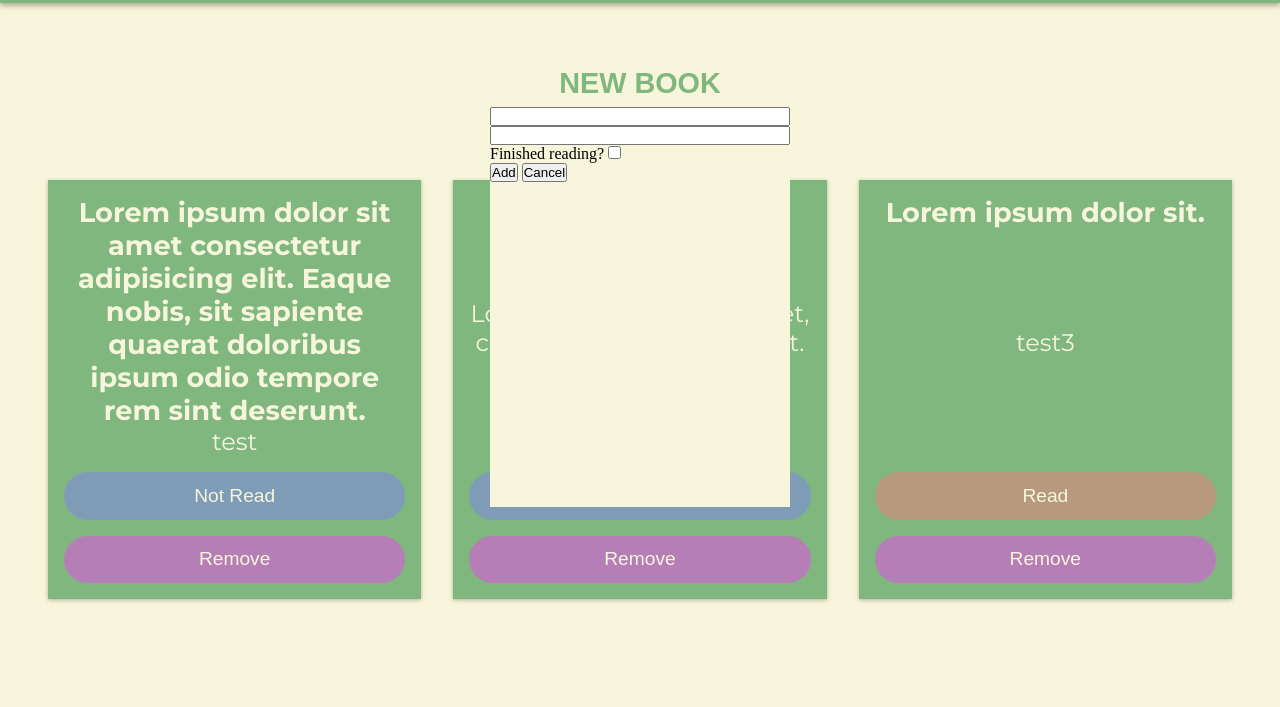
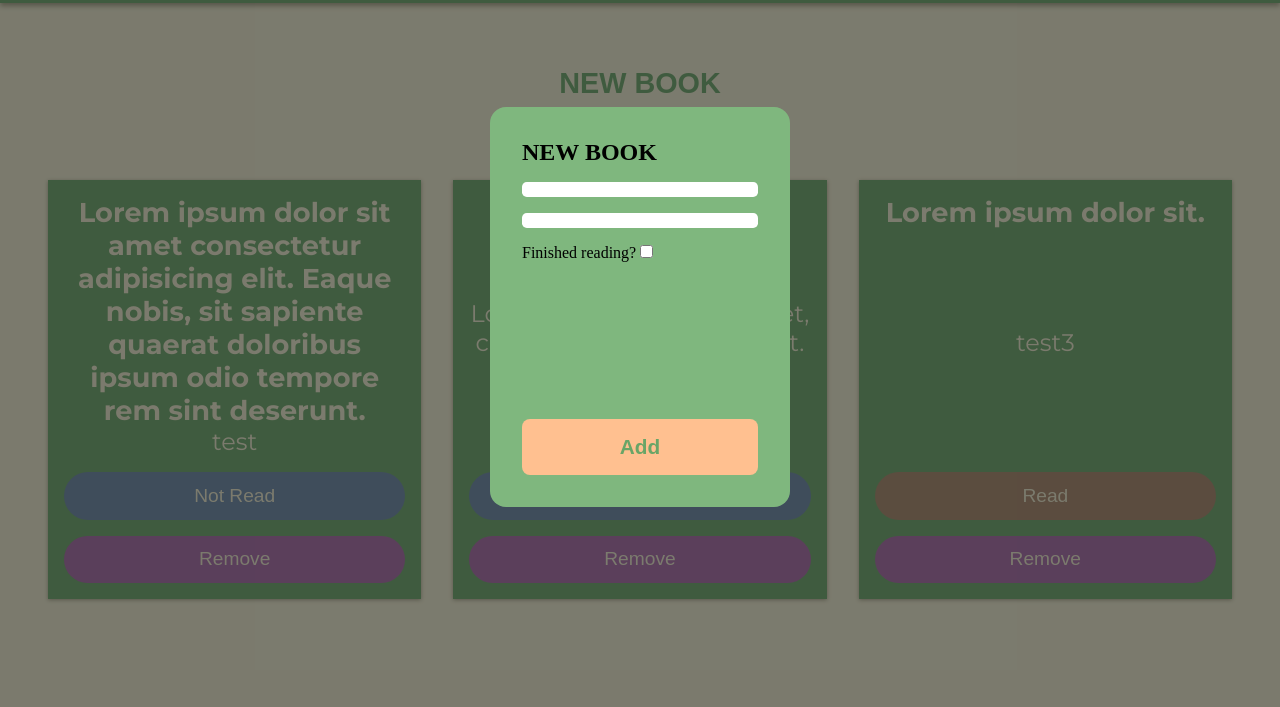
Before and after one commit to RPE8/odin-library, a website: page dist/index.html in a window 1280 px wide. Shown: the part 93-800 px from the top of the page. Drawn offline with Linux system fonts and the light colour scheme.

Commit message:
Add header, remove cancel button, add overlay for dialog and add styles to add button

```diff
--- a/dist/index.html
+++ b/dist/index.html
@@ -27,17 +27,19 @@
 	</main>
 	<div class="dialog">
 		<form class="dialog__form">
-			<input type="text" class="title">
-			<input type="text" class="author">
-			<div class="">
+			<h2>NEW BOOK</h2>
+			<input type="text" class="dialog__title dialog__input">
+			<input type="text" class="dialog__author dialog__input">
+			<div class="read-container">
 				<label for="read">Finished reading?</label>
-				<input id="read" type="checkbox" class="read">
+				<input id="read" type="checkbox" class="dialog__read dialog__input">
 			</div>
 			<div class="dialog__footer">
 				<button class="ok dialog__ok">Add</button>
-				<button class="cancel dialog__cancel">Cancel</button>
 			</div>
 		</form>
 	</div>
+	<div class="dialog-overlay">
+	</div>
 </body>
 </html>
--- a/dist/style.css
+++ b/dist/style.css
@@ -11,6 +11,7 @@
 	--color-8: #7E9BB7;
 	--color-9: #B79A7E;
 	--color-10: #B67EB7;
+	--color-11: #daa278;
 	--header-height: 6rem;
 	--bg-color: var(--color-1);
 	--header-bg-color: var(--color-3);
@@ -34,7 +35,11 @@
 	--book-not-read-bg-color: var(--color-8);
 	--book-read-bg-color: var(--color-9);
 	--book-remove-bg-color: var(--color-10);
-	--dialog-bg-color: var(--color-1);
+	--dialog-bg-color: var(--color-3);
+	--ok-font-color: var(--color-7);
+	--ok-bg-color: var(--color-4);
+	--ok-hover-bg-color: var(--color-11);
+	--ok-hover-font-color: var(--color-2);
 }
 
 *, *::before, *::after {
@@ -52,7 +57,23 @@ body {
 
 }
 
+.dialog-overlay {
+  z-index: 1000;
+
+  position: fixed;
+  top: 0;
+  left: 0;
+  width: 100%;
+  height: 100%;
+	background-color: rgba(0, 0, 0, 0.5);
+}
+
+.dialog-overlay--closed, .dialog--closed {
+	display: none;
+}
+
 .dialog {
+	z-index: 1001;
 	position: fixed;
   top: 50%;
   left: 50%;
@@ -60,11 +81,48 @@ body {
 	width: min(80%, 300px);
 	height: min(50%, 500px);
 	background-color: var(--dialog-bg-color);
+	border-radius: 1rem;
+	padding: 2rem;
 }
 
 .dialog__form {
 	display: flex;
 	flex-direction: column;
+	gap: 1rem;
+	height: 100%
+}
+
+.dialog__input {
+	border-radius: .3rem;
+	border: 2px ;
+
+}
+
+.read-container {
+	flex: 1 1 100%;
+}
+
+.dialog__footer {
+	display: flex;
+	flex-direction: column;
+	gap: 1rem;
+}
+
+.dialog__ok {
+	background-color: var(--ok-bg-color);
+	border: 0;
+	color: var(--ok-font-color);
+	padding: 1rem;
+	font-size: 1.3rem;
+	font-weight: 700;
+	border-radius: .5rem;
+
+}
+
+.dialog__ok:hover {
+	background-color: var(--ok-hover-bg-color);
+	color: var(--ok-hover-font-color);
+	transition: background-color .4s, color 0.4s;
 }
 
 .header {
```
